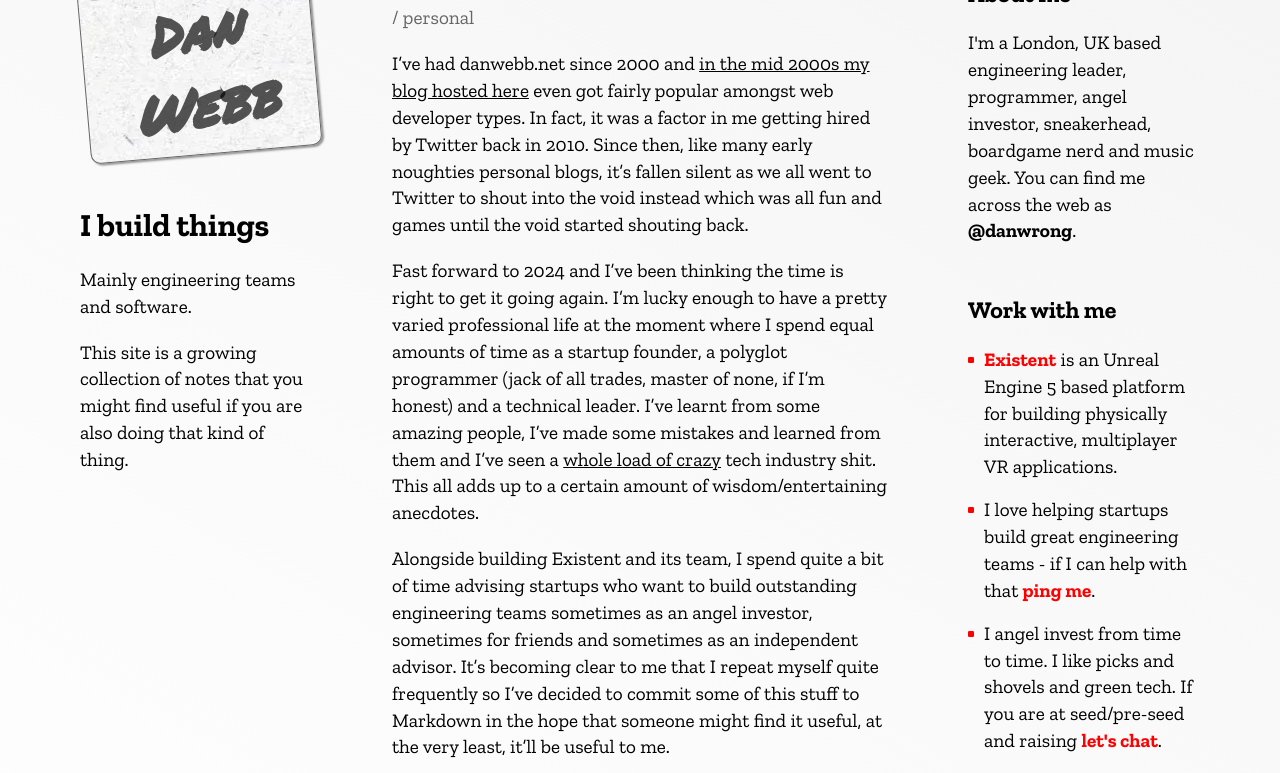
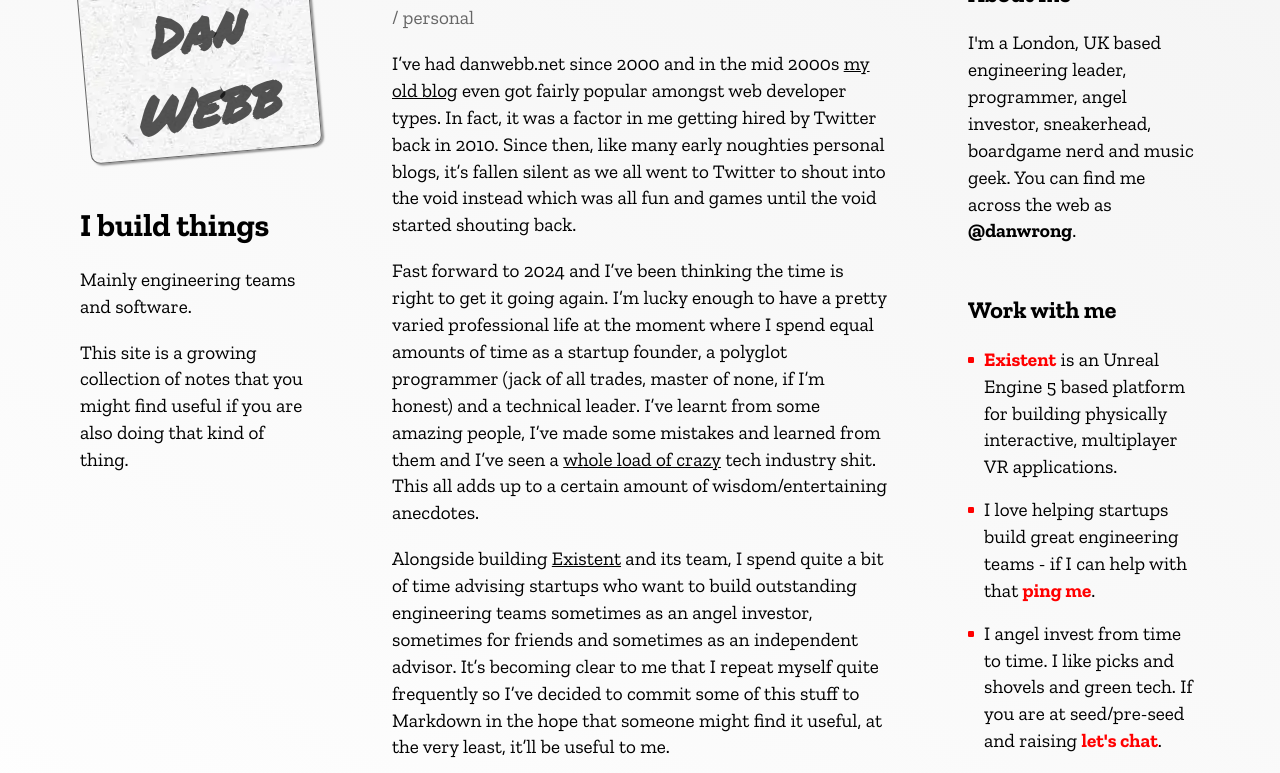
Before and after one commit to danwrong/danwebb.net, an Eleventy site: page src/posts/guess-whos-back.md in a window 1280 px wide. Shown: the part 179-952 px from the top of the page. Built offline with nearby package versions, Linux system fonts and the light colour scheme; Eleventy itself is replaced by a stand-in of ours; files that its build step writes are made by us from their sources; a web font is replaced by a local one; what nunjucks-date would draw is missing.

Commit message:
post tweak

```diff
--- a/src/posts/guess-whos-back.md
+++ b/src/posts/guess-whos-back.md
@@ -5,10 +5,10 @@ description: "danwebb.net is back in business as an oldschool blog - check out w
 layout: post.njk
 tags: ["blog", "personal"]
 ---
-I’ve had danwebb.net since 2000 and [in the mid 2000s my blog hosted here](https://blog.danwebb.net) even got fairly popular amongst web developer types.  In fact, it was a factor in me getting hired by Twitter back in 2010.  Since then, like many early noughties personal blogs, it’s fallen silent as we all went to Twitter to shout into the void instead which was all fun and games until the void started shouting back.
+I’ve had danwebb.net since 2000 and in the mid 2000s [my old blog](https://blog.danwebb.net) even got fairly popular amongst web developer types.  In fact, it was a factor in me getting hired by Twitter back in 2010.  Since then, like many early noughties personal blogs, it’s fallen silent as we all went to Twitter to shout into the void instead which was all fun and games until the void started shouting back.
 
 Fast forward to 2024 and I’ve been thinking the time is right to get it going again.  I’m lucky enough to have a pretty varied professional life at the moment where I spend equal amounts of time as a startup founder, a polyglot programmer (jack of all trades, master of none, if I’m honest) and a technical leader.  I’ve learnt from some amazing people, I’ve made some mistakes and learned from them and I’ve seen a [whole load of crazy](https://x.com/siggy/status/236641738406625281?lang=en-GB) tech industry shit.  This all adds up to a certain amount of wisdom/entertaining anecdotes.
 
-Alongside building Existent and its team, I spend quite a bit of time advising startups who want to build outstanding engineering teams sometimes as an angel investor, sometimes for friends and sometimes as an independent advisor.  It’s becoming clear to me that I repeat myself quite frequently so I’ve decided to commit some of this stuff to Markdown in the hope that someone might find it useful, at the very least, it’ll be useful to me.
+Alongside building [Existent](https://existent.com) and its team, I spend quite a bit of time advising startups who want to build outstanding engineering teams sometimes as an angel investor, sometimes for friends and sometimes as an independent advisor.  It’s becoming clear to me that I repeat myself quite frequently so I’ve decided to commit some of this stuff to Markdown in the hope that someone might find it useful, at the very least, it’ll be useful to me.
 
 So, the plan is, I’m going to write some bite size posts here on this blog and cross post them to Linkedin.  There’s gonna be a lot of tech leadership, a little bit of technical stuff and a smidgen of startup waffle.  If you like it, either follow me on [linkedin](https://www.linkedin.com/in/dan-webb-04b562/) or [grab the feed](/feed.xml) and put it in your retro hipster feed reader of choice.
```
